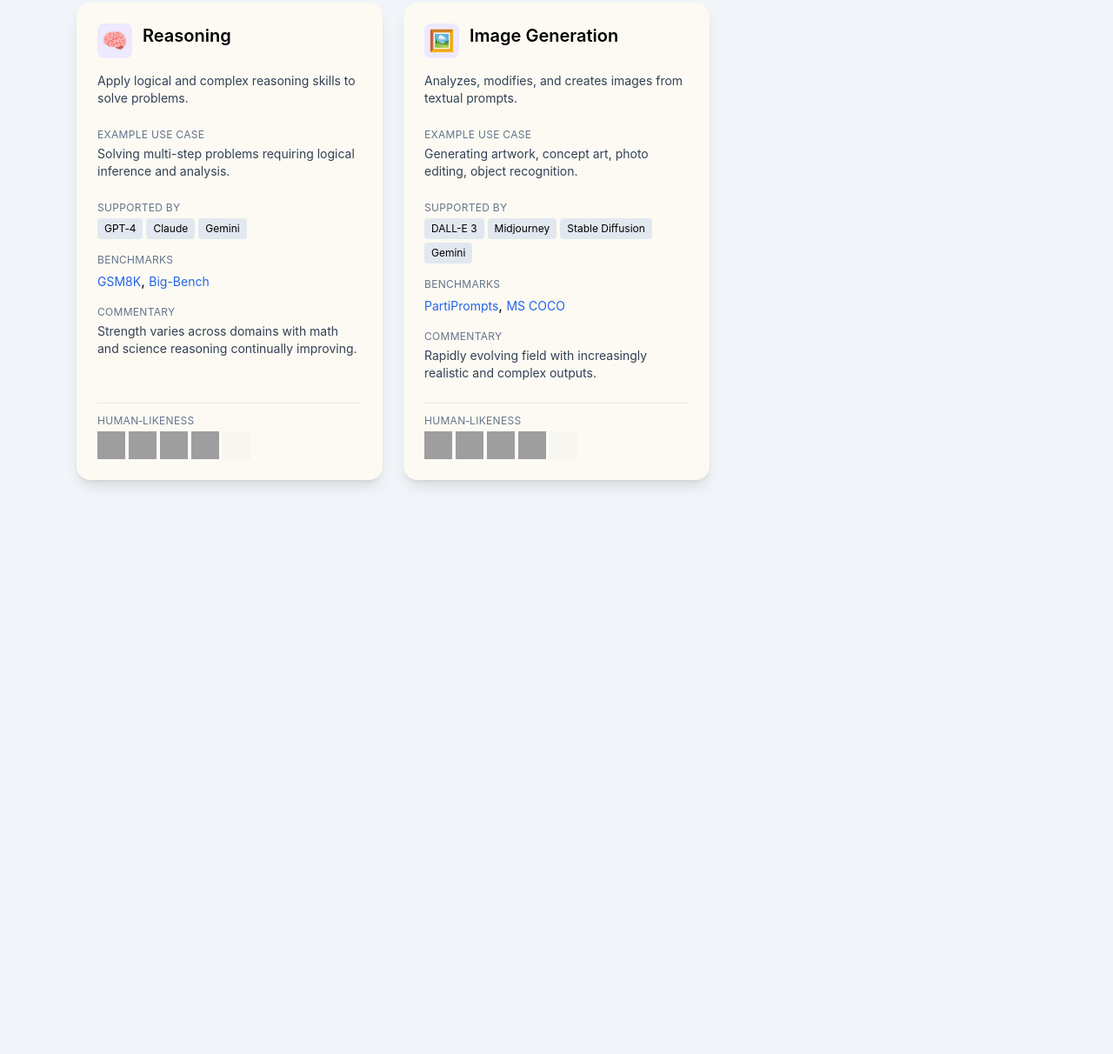
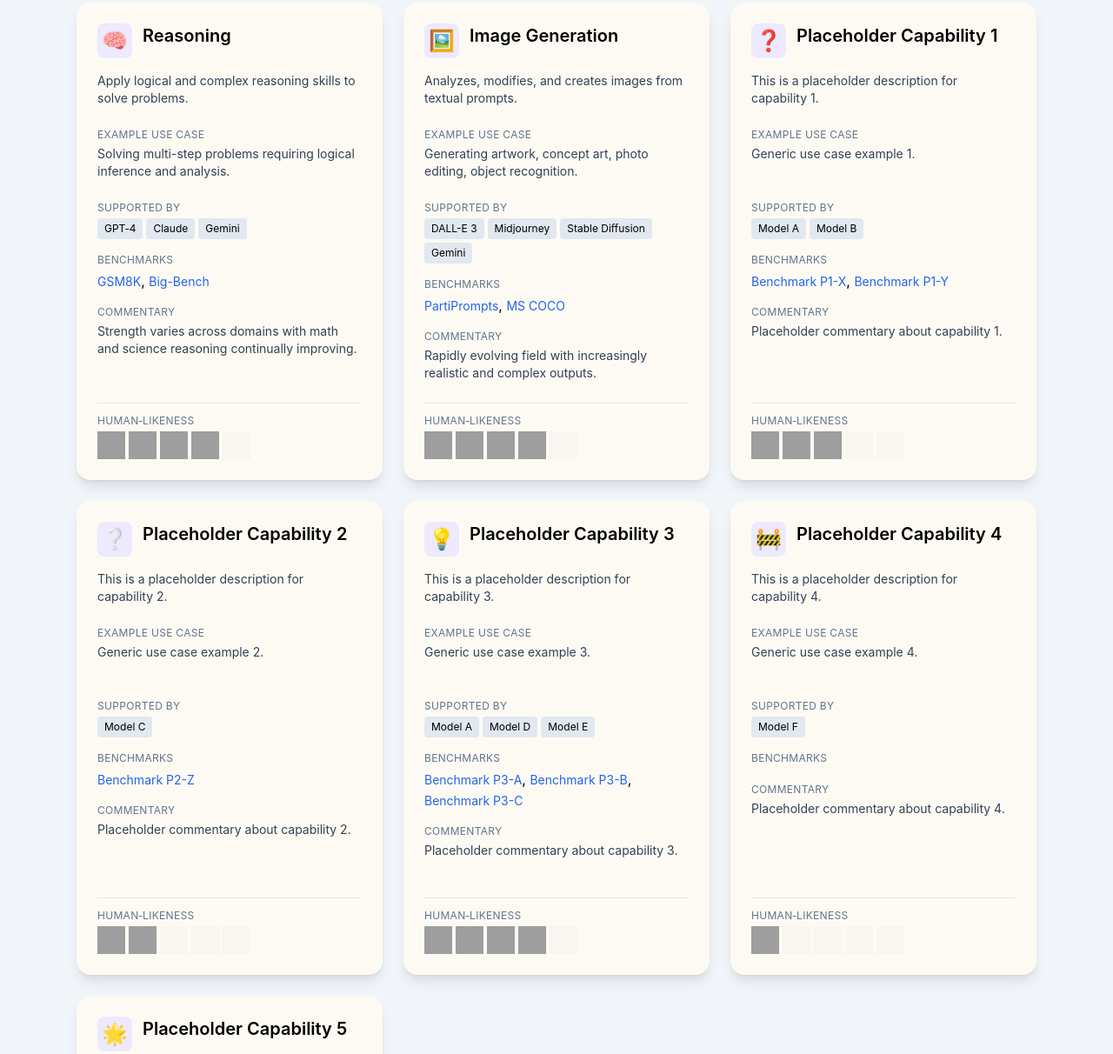
Before and after one commit to oshea/llm-showcase, a website: page public/alt2.html in a window 1280 px wide. Shown: the part 590-1802 px from the top of the page at 87% size. Before the commit the page ends 1166 px from the top, so only its background shows below. Drawn offline with nearby package versions, Linux system fonts and the light colour scheme; grey boxes are pictures that could not be loaded.

```diff
--- a/public/capabilities.json
+++ b/public/capabilities.json
@@ -66,5 +66,67 @@
       "icon": "🖼️",
       "useCase": "Generating artwork, concept art, photo editing, object recognition.",
       "commentary": "Rapidly evolving field with increasingly realistic and complex outputs."
+    },
+    {
+      "title": "Placeholder Capability 1",
+      "description": "This is a placeholder description for capability 1.",
+      "supported": ["Model A", "Model B"],
+      "benchmarks": [
+        { "name": "Benchmark P1-X", "url": "#" },
+        { "name": "Benchmark P1-Y", "url": "#" }
+      ],
+      "rating": 3,
+      "icon": "❓",
+      "useCase": "Generic use case example 1.",
+      "commentary": "Placeholder commentary about capability 1."
+    },
+    {
+      "title": "Placeholder Capability 2",
+      "description": "This is a placeholder description for capability 2.",
+      "supported": ["Model C"],
+      "benchmarks": [
+        { "name": "Benchmark P2-Z", "url": "#" }
+      ],
+      "rating": 2,
+      "icon": "❔",
+      "useCase": "Generic use case example 2.",
+      "commentary": "Placeholder commentary about capability 2."
+    },
+    {
+      "title": "Placeholder Capability 3",
+      "description": "This is a placeholder description for capability 3.",
+      "supported": ["Model A", "Model D", "Model E"],
+      "benchmarks": [
+        { "name": "Benchmark P3-A", "url": "#" },
+        { "name": "Benchmark P3-B", "url": "#" },
+        { "name": "Benchmark P3-C", "url": "#" }
+      ],
+      "rating": 4,
+      "icon": "💡",
+      "useCase": "Generic use case example 3.",
+      "commentary": "Placeholder commentary about capability 3."
+    },
+    {
+      "title": "Placeholder Capability 4",
+      "description": "This is a placeholder description for capability 4.",
+      "supported": ["Model F"],
+      "benchmarks": [],
+      "rating": 1,
+      "icon": "🚧",
+      "useCase": "Generic use case example 4.",
+      "commentary": "Placeholder commentary about capability 4."
+    },
+    {
+      "title": "Placeholder Capability 5",
+      "description": "This is a placeholder description for capability 5.",
+      "supported": ["Model G", "Model H"],
+      "benchmarks": [
+        { "name": "Benchmark P5-X", "url": "#" },
+        { "name": "Benchmark P5-Y", "url": "#" }
+      ],
+      "rating": 5,
+      "icon": "🌟",
+      "useCase": "Generic use case example 5.",
+      "commentary": "Placeholder commentary about capability 5."
     }
   ]
```
Also changed, not shown: public/index.html (+30 -4 lines), public/style.css.
